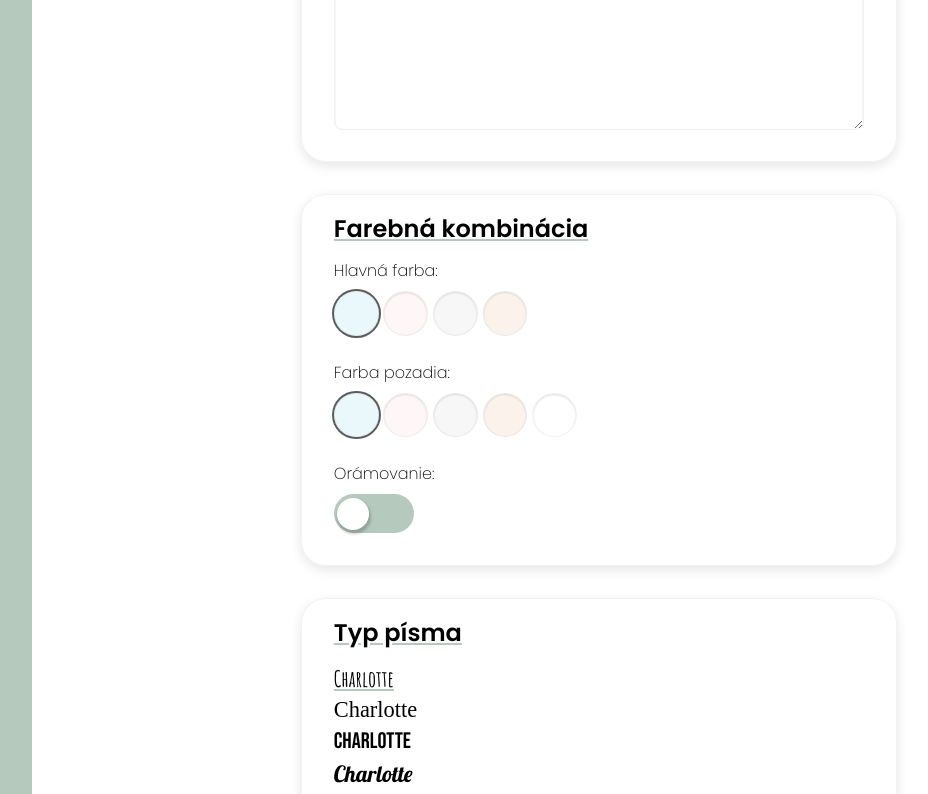
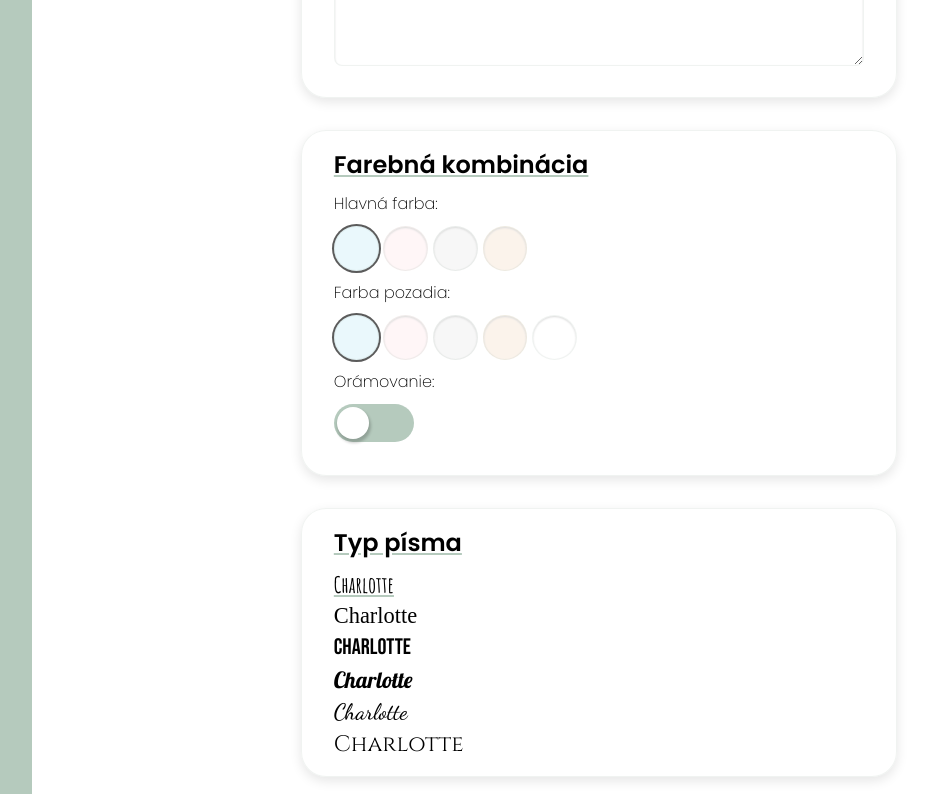
Before and after one commit to BranislavHaz/dolope-konfigurator, a React (Create React App) app: page / in a window 1280 px wide. Shown: the part 860-1654 px from the top of the page, without its empty margins (352-1280 px from the left). Built offline with nearby package versions, Linux system fonts and the light colour scheme; a web font is replaced by a local one.

Commit message:
Finally responsive

```diff
--- a/src/components/images/SectionDivider.styled.js
+++ b/src/components/images/SectionDivider.styled.js
@@ -2,8 +2,8 @@ import styled from "styled-components";
 import * as vars from "Variables";
 
 export const SectionDivider = styled.div`
-  padding: 1em 2em;
-  margin: 1em 0;
+  padding: 1rem 2rem;
+  //margin: 1rem 0;
   border: 1px solid rgba(132, 154, 141, 0.12);
   border-radius: 25px;
   background-color: rgba(255, 255, 255, 0.6);
@@ -13,15 +13,23 @@ export const SectionDivider = styled.div`
 
   @media ${vars.DEVICES.mobileS} {
     display: ${({ isActive }) => (isActive ? "block" : "none")};
+    margin: 1rem 0;
+  }
+
+  @media ${vars.DEVICES.mobileS} and (orientation: landscape) {
+    overflow-y: scroll;
+    margin: 0;
   }
 
   @media ${vars.DEVICES.laptop} {
+    overflow-y: auto;
     display: block;
+    margin: 1rem 0;
   }
 `;
 
 export const Title = styled.h2`
   font-size: 3vh;
   text-decoration: underline ${vars.MAINCOLOR};
-  margin-bottom: 0.5em;
+  margin-bottom: 0.5rem;
 `;
--- /dev/null
+++ b/src/components/images/newborn/MobilePrice.jsx
@@ -0,0 +1,21 @@
+import React from "react";
+import * as $ from "./MobilePrice.styled";
+import { useNewbornStore } from "../PosterStore";
+
+// Icons
+import Icon from "./Icon";
+
+const MobilePrice = () => {
+  const { size, menuActive } = useNewbornStore((state) => state);
+  return (
+    <$.PriceWrap isActive={menuActive}>
+      <$.Price>
+        <Icon icon="price" color="#000" />
+        Cena obrazu:{" "}
+        <$.PriceHighlight>{size === "a4" ? "8€" : "13€"}</$.PriceHighlight>
+      </$.Price>
+    </$.PriceWrap>
+  );
+};
+
+export default MobilePrice;
--- /dev/null
+++ b/src/components/images/newborn/MobilePrice.styled.js
@@ -0,0 +1,49 @@
+import styled from "styled-components";
+import * as vars from "Variables";
+
+export const PriceWrap = styled.div`
+  margin-top: 4vh;
+  display: flex;
+  opacity: ${({ isActive }) => (isActive ? 0 : 1)};
+  z-index: 2;
+
+  @media ${vars.DEVICES.mobileS} and (orientation: portrait) {
+    width: 100%;
+    justify-content: center;
+  }
+
+  @media ${vars.DEVICES.mobileS} and (orientation: landscape) {
+    justify-content: end;
+    padding-right: 1rem;
+    position: fixed;
+    bottom: 4rem;
+    right: 0;
+  }
+
+  @media ${vars.DEVICES.laptop} {
+    display: none;
+  }
+`;
+
+export const Price = styled.div`
+  display: flex;
+  align-items: center;
+  font-family: Poppins;
+  padding: 0.6rem 0.8rem;
+  font-size: 0.8rem;
+  border-radius: 15px;
+  background-color: #fff;
+  font-weight: 800;
+
+  svg {
+    width: 0.8rem;
+    height: 0.8rem;
+    margin-right: 0.5rem;
+  }
+`;
+
+export const PriceHighlight = styled.span`
+  font-size: 1rem;
+  margin-left: 0.5rem;
+  color: ${vars.MAINCOLOR};
+`;
--- a/src/components/images/newborn/PosterConfig.jsx
+++ b/src/components/images/newborn/PosterConfig.jsx
@@ -45,6 +45,7 @@ const PosterConfig = () => {
         <$.Title1Line>Vytvor</$.Title1Line>
         <$.Title2Line>si vlastný dizajn</$.Title2Line>
       </$.Title>
+      <$.CloseMenu isActive={menuActive} onClick={() => setMenuActive(false)} />
       <SectionDivider
         title="Veľkosť obrazu"
         isActive={menuActive === "size" ? true : false}
@@ -236,7 +237,6 @@ const PosterConfig = () => {
         </$.FontSet>
       </SectionDivider>
       <AddToCart />
-      <$.CloseMenu isActive={menuActive} onClick={() => setMenuActive(false)} />
     </$.PosterConfig>
   );
 };
--- a/src/components/images/newborn/PosterConfig.styled.js
+++ b/src/components/images/newborn/PosterConfig.styled.js
@@ -31,11 +31,8 @@ export const PosterConfig = styled.div`
   @media ${vars.DEVICES.mobileS} {
     justify-content: center;
     width: 100%;
-    height: 100vh;
+    height: calc(100vh - 7rem);
     padding: 1rem;
-    position: absolute;
-    //bottom: 0;
-    background-color: rgba(255, 255, 255, 0.8);
     backdrop-filter: blur(5px);
     transform: translateY(100vh);
     display: ${({ isFirstLoad, isActive }) =>
@@ -44,8 +41,20 @@ export const PosterConfig = styled.div`
         isFirstLoad ? "" : isActive ? showElement : hideElement}
       0.5s forwards;
 
-    // -3.5rem MobileNav -3.5rem MobileMenu
-    top: 3.5rem;
+    @media ${vars.DEVICES.mobileS} and (orientation: portrait) {
+      position: absolute;
+      background-color: rgba(255, 255, 255, 0.8);
+    }
+
+    @media ${vars.DEVICES.mobileS} and (orientation: landscape) {
+      position: relative;
+      background-color: rgba(255, 255, 255, 0);
+    }
+
+    @media ${vars.DEVICES.laptop} {
+      position: relative;
+      background-color: rgba(255, 255, 255, 0);
+    }
   }
 
   @media ${vars.DEVICES.laptop} {
@@ -53,7 +62,7 @@ export const PosterConfig = styled.div`
     justify-content: start;
     width: 95%;
     height: auto;
-    margin-top: 10%;
+    margin: 10% 0 0 0;
     padding: 0;
     position: relative;
     background-color: rgba(255, 255, 255, 0);
@@ -72,10 +81,20 @@ export const PosterConfig = styled.div`
     border: 1px solid rgba(132, 154, 141, 0.12);
     display: inline-block;
     width: 100%;
-    padding: 0.5em;
     font-family: "Poppins";
 
+    @media ${vars.DEVICES.mobileS} and (orientation: portrait) {
+      padding: 0.3em;
+      font-size: 0.9em;
+    }
+
+    @media ${vars.DEVICES.mobileS} and (orientation: landscape) {
+      padding: 0.3em;
+      font-size: 0.9em;
+    }
+
     @media ${vars.DEVICES.laptop} {
+      padding: 0.5em;
       font-size: 1em;
     }
 
@@ -185,6 +204,10 @@ export const Size = styled.div`
     color: ${({ isActive }) => (isActive ? "#fff" : vars.MAINCOLOR)};
   }
 
+  @media ${vars.DEVICES.mobileS} {
+    font-size: 0.9em;
+  }
+
   @media ${vars.DEVICES.laptop} {
     font-size: 1em;
   }
@@ -197,8 +220,21 @@ export const Size = styled.div`
 export const Label = styled.label`
   cursor: ${({ cursor }) => cursor} !important;
   display: block;
+
+  @media ${vars.DEVICES.mobileS} and (orientation: portrait) {
+    margin: 0.3em 0;
+    font-size: 0.9rem;
+  }
+
+  @media ${vars.DEVICES.mobileS} and (orientation: landscape) {
+    margin: 0.2em 0;
+    font-size: 0.9rem;
+  }
+
+  @media ${vars.DEVICES.laptop} {
     margin: 0.5em 0;
     font-size: 1rem;
+  }
 `;
 
 export const LabelFlex = styled.div`
@@ -220,12 +256,23 @@ export const LabelFlex = styled.div`
 
 export const ColorSet = styled.div`
   display: flex;
-  margin-bottom: 1.5em;
 `;
 
 export const Subtitle = styled.p`
+  @media ${vars.DEVICES.mobileS} and (orientation: portrait) {
     margin: 0.5em 0;
+    font-size: 0.9rem;
+  }
+
+  @media ${vars.DEVICES.mobileS} and (orientation: landscape) {
+    margin: 0.4em 0;
+    font-size: 0.9rem;
+  }
+
+  @media ${vars.DEVICES.laptop} {
+    margin: 0.6em 0;
     font-size: 1em;
+  }
 `;
 
 export const Color = styled.div`
@@ -240,9 +287,15 @@ export const Color = styled.div`
     box-shadow: inset 0 2px 3px #ddd;
   }
 
-  @media ${vars.DEVICES.mobileS} {
+  @media ${vars.DEVICES.mobileS} and (orientation: portrait) {
     width: 2.3rem;
     height: 2.3rem;
+    margin-right: 0.3rem;
+  }
+
+  @media ${vars.DEVICES.mobileS} and (orientation: landscape) {
+    width: 1.8rem;
+    height: 1.8rem;
     margin-right: 0.3rem;
   }
 
@@ -272,7 +325,17 @@ export const Font = styled.div`
     opacity: 0.8;
   }
 
-  @media ${vars.DEVICES.mobileS} {
+  @media ${vars.DEVICES.mobileS} and (orientation: portrait) {
+    font-size: 1.4rem;
+    line-height: 2rem;
+  }
+
+  @media ${vars.DEVICES.mobileS} and (orientation: landscape) {
+    font-size: 1.2rem;
+    line-height: 1.5rem;
+  }
+
+  @media ${vars.DEVICES.laptop} {
     font-size: 1.4rem;
     line-height: 2rem;
   }
@@ -287,15 +350,20 @@ export const Font = styled.div`
 
 export const SwitcherWrapper = styled.div`
   position: relative;
+
+  @media ${vars.DEVICES.mobileS} {
+    margin-bottom: 0;
+  }
+
+  @media ${vars.DEVICES.laptop} {
     margin-bottom: 1em;
+  }
 `;
 
 export const SwitcherLabel = styled.label`
   position: absolute;
   top: 0;
   left: 0;
-  width: 5em;
-  height: 2.4em;
   border-radius: 25px;
   background: #bebebe;
   cursor: pointer;
@@ -303,12 +371,31 @@ export const SwitcherLabel = styled.label`
     content: "";
     display: block;
     border-radius: 50%;
+    background: #ffffff;
+    box-shadow: 1px 3px 3px 1px rgba(0, 0, 0, 0.2);
+    transition: 0.2s;
+  }
+
+  @media ${vars.DEVICES.mobileS} {
+    width: 3em;
+    height: 1.6em;
+
+    &::after {
+      width: 1.3em;
+      height: 1.3em;
+      margin: 0.15em 0.55em 0.15em 1.5em;
+    }
+  }
+
+  @media ${vars.DEVICES.laptop} {
+    width: 5em;
+    height: 2.4em;
+
+    &::after {
       width: 2em;
       height: 2em;
       margin: 0.2em 0.2em 0.2em 2.8em;
-    background: #ffffff;
-    box-shadow: 1px 3px 3px 1px rgba(0, 0, 0, 0.2);
-    transition: 0.2s;
+    }
   }
 `;
 export const SwitcherInput = styled.input`
@@ -323,25 +410,55 @@ export const SwitcherInput = styled.input`
       content: "";
       display: block;
       border-radius: 50%;
+      transition: 0.2s;
+    }
+  }
+
+  @media ${vars.DEVICES.mobileS} {
+    &:checked + ${SwitcherLabel} {
+      &::after {
+        width: 1.3em;
+        height: 1.3em;
+        margin-left: 0.2em;
+      }
+    }
+  }
+
+  @media ${vars.DEVICES.laptop} {
+    &:checked + ${SwitcherLabel} {
+      &::after {
         width: 2em;
         height: 2em;
         margin-left: 0.2em;
-      transition: 0.2s;
+      }
     }
   }
 `;
 
 export const CloseMenu = styled.span`
-  position: fixed;
-  top: 4rem;
+  position: absolute;
+  width: 1.6rem;
+  height: 1.6rem;
+  top: 1rem;
   right: 1rem;
+  padding: 0.2rem;
+  border-radius: 50%;
+  border: 0.1rem solid rgba(132, 154, 141, 0.3);
+  background-color: rgba(255, 255, 255, 1);
+
   font-family: Poppins;
-  font-size: 1.2rem;
-  font-weight: 800;
+  font-size: 1.4rem;
   display: ${({ isActive }) => (isActive ? "inline-block" : "none")};
 
+  border-radius: 50%;
+  color: rgba(132, 154, 141, 0.5);
+  z-index: 2;
+
   &::before {
-    content: "X";
+    position: absolute;
+    left: 0.4rem;
+    bottom: -0.25rem;
+    content: "x";
   }
 
   @media ${vars.DEVICES.laptop} {
--- a/src/layouts/images/Posters.styled.js
+++ b/src/layouts/images/Posters.styled.js
@@ -4,7 +4,7 @@ import * as vars from "Variables";
 export const Posters = styled.div`
   @media ${vars.DEVICES.mobileS} {
     width: 100%;
-    height: 100vh;
+    //height: 100vh;
     background: rgb(250, 250, 250);
     background: linear-gradient(
       180deg,
@@ -20,12 +20,15 @@ export const Posters = styled.div`
 
 export const Main = styled.main`
   width: 100%;
-  //height: 100%;
 
   @media ${vars.DEVICES.mobileS} {
     background: rgba(255, 255, 255, 0);
     display: flex;
     align-items: center;
+
+    // -3.5rem MobileNav -3.5rem MobileMenu
+    height: calc(100vh - 7rem);
+    margin: 3.5rem 0;
   }
 
   @media ${vars.DEVICES.laptop} {
@@ -39,6 +42,8 @@ export const Main = styled.main`
       #fff 30%,
       #fff 100%
     );
+    margin: 0;
+    height: auto;
   }
 
   @media ${vars.DEVICES.laptopL} {
@@ -79,27 +84,3 @@ export const MainTitle = styled.p`
     font-size: 23rem;
   }
 `;
-
-export const MobileTopBar = styled.div`
-  position: fixed;
-  top: 0;
-  width: 100%;
-  height: 3.5rem;
-  display: flex;
-  justify-content: space-between;
-  align-items: center;
-  padding: 0 1rem;
-  background-color: #fff;
-  border-bottom: 1px solid rgba(179, 179, 179, 0.15);
-  box-shadow: 0px 1px 7px rgba(0, 0, 0, 0.03);
-  z-index: 2;
-
-  svg {
-    width: auto;
-    height: 2.8rem;
-  }
-
-  @media ${vars.DEVICES.laptop} {
-    display: none;
-  }
-`;
```
Also changed, not shown: src/components/images/newborn/PosterView.jsx (+3 -19 lines), src/components/images/newborn/PosterView.styled.js (+0 -55 lines). Lines whose indentation alone changed are shown as unchanged.
